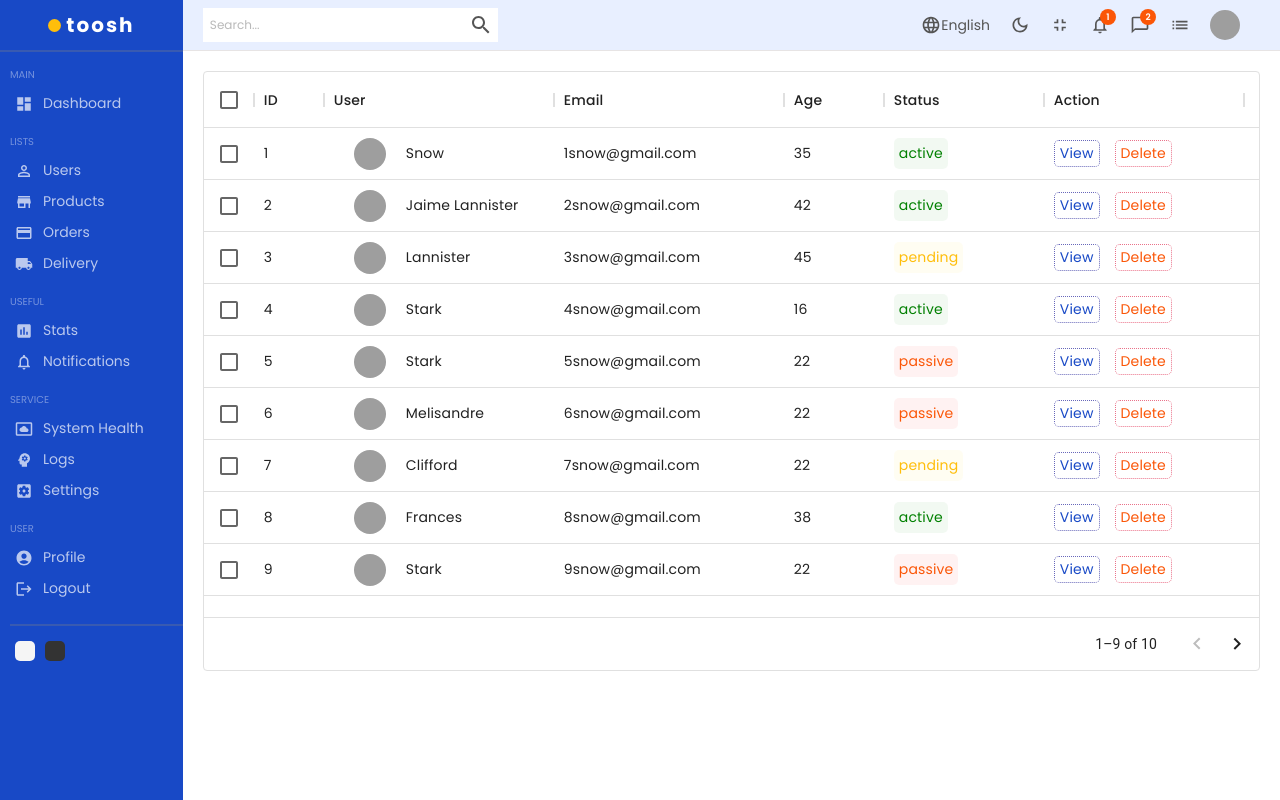
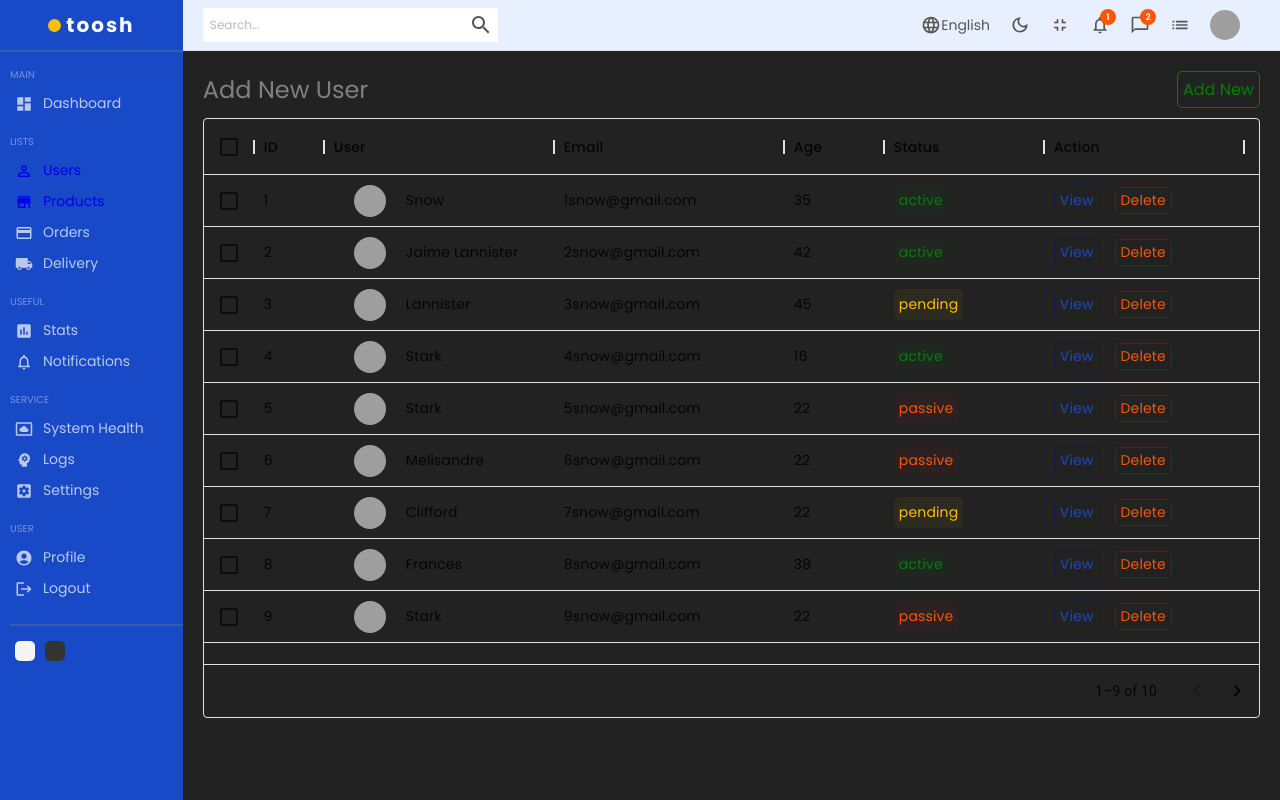
Before and after one commit to SanyaOdare/toosh-dashboard-react-app, a React (Create React App) app: page /users in a window 1280 px wide. Built offline with nearby package versions, Linux system fonts and the light colour scheme; grey boxes are pictures that could not be loaded; the HTML template or start-up script is replaced by a standard one.

Commit message:
custom file for dark mode

```diff
--- a/src/App.js
+++ b/src/App.js
@@ -6,10 +6,11 @@
 import { BrowserRouter, Routes, Route } from "react-router-dom";
 import { userInputs } from "./formSource";
 import { productInputs } from "./formSource";
+import "./style/dark.scss";
 
 function App() {
   return (
-    <div className="App">
+    <div className="app dark">
       <BrowserRouter>
         <Routes>
           <Route path="/">
--- a/src/components/datatable/Datatable.jsx
+++ b/src/components/datatable/Datatable.jsx
@@ -1,6 +1,7 @@
 import "./datatable.scss";
 import { DataGrid } from '@mui/x-data-grid';
 import { userColumns, userRows } from "../../datatablesource";
+import { Link } from "react-router-dom";
 
 const Datatable = () => {
   const actionColumn = [
@@ -11,7 +12,9 @@
       renderCell: () => {
         return (
           <div className="cellAction">
+          <Link to="/users/test" style={{ textDecoration: "none" }} >
             <div className="viewButton">View</div>
+          </Link>
             <div className="deleteButton">Delete</div>
           </div>
         );
@@ -20,6 +23,15 @@
   ];
   return (
     <div className="datatable">
+      <div className="datatableTitle">
+        Add New User
+        <Link
+          to="/users/newpage"
+          className="link"
+        >
+          Add New
+        </Link>
+      </div>
       <DataGrid
         rows={userRows}
         columns={userColumns.concat(actionColumn)}
--- a/src/components/datatable/datatable.scss
+++ b/src/components/datatable/datatable.scss
@@ -1,6 +1,32 @@
 .datatable {
   height: 600px;
   padding: 20px;
+
+  .datatableTitle {
+    color: #808080;
+    display: flex;
+    align-items: center;
+    justify-content: space-between;
+    font-size: 1.5rem;
+    margin-bottom: 10px;
+    width: 100%;
+
+    .link {
+      border: 1px solid #008000;
+      border-radius: 5px;
+      color: #008000;
+      cursor: pointer;
+      font-size: 1rem;
+      font-weight: 400;
+      padding: 5px;
+      text-decoration: none;
+
+      &:hover {
+        background-color: #008000;
+        color: #fff;
+      }
+    }
+  }
 
   .cellWithImg {
     display: flex;
@@ -46,6 +72,11 @@
       color: #1849C6;
       cursor: pointer;
       padding: 2px 5px;
+
+      &:hover {
+        background-color: #1849C6;
+        color: #fff;
+      }
     }
 
     .deleteButton {
@@ -54,6 +85,11 @@
       color: #FB5607;
       cursor: pointer;
       padding: 2px 5px;
+
+      &:hover {
+        background-color: #FB5607;
+        color: #fff;
+      }
     }
   }
 }
--- a/src/components/sidebar/Sidebar.jsx
+++ b/src/components/sidebar/Sidebar.jsx
@@ -11,13 +11,16 @@
 import AccountCircleIcon from '@mui/icons-material/AccountCircle';
 import LogoutIcon from '@mui/icons-material/Logout';
 import StoreIcon from '@mui/icons-material/Store';
+import { Link } from "react-router-dom";
 
 const Sidebar = () => {
   return (
     <div className="sidebar">
       <div className="top">
           <span id="dot"></span>
+        <Link to="/" style={{ textDecoration: "none" }} >
           <span className="logo">toosh</span>
+        </Link>
       </div>
       <hr />
       <div className="center">
@@ -28,14 +31,18 @@
             <span>Dashboard</span>
           </li>
           <p className="title">LISTS</p>
+          <Link to="/users" style={{ textDecoration: "none" }} >
             <li>
               <PersonOutlineIcon className="icon" />
               <span>Users</span>
             </li>
+          </Link>
+          <Link to="/products" style={{ textDecoration: "none" }} >
             <li>
               <StoreIcon className="icon" />
               <span>Products</span>
             </li>
+          </Link>
           <li>
             <CreditCardIcon className="icon" />
             <span>Orders</span>
--- /dev/null
+++ b/src/style/dark.scss
@@ -0,0 +1,3 @@
+.app.dark {
+  background-color: #222;
+}
```
Lines whose indentation alone changed are shown as unchanged.
